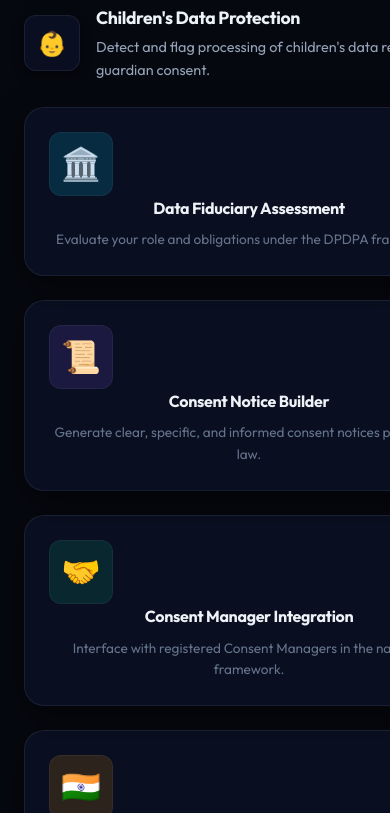
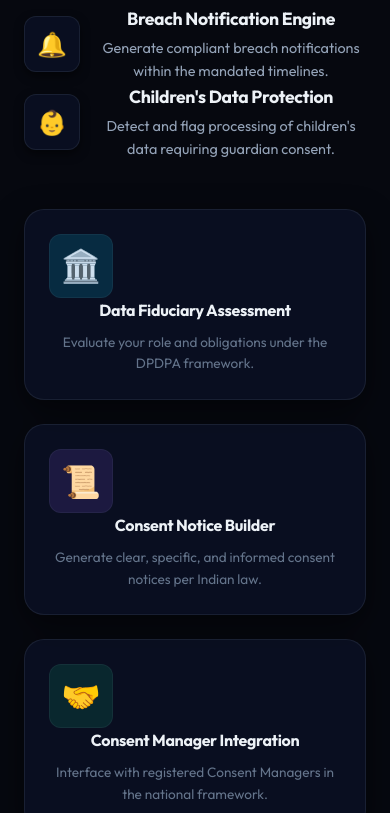
Before and after one commit to psyxsoul/consonant, a React (Vite) app: page / in a window 390 px wide. Shown: the part 2651-3464 px from the top of the page. Built offline with nearby package versions, Linux system fonts and the light colour scheme.

Commit message:
Fix layout: prevent grid overflow and enforce valid responsive columns

```diff
--- a/src/index.css
+++ b/src/index.css
@@ -95,6 +95,7 @@
   box-sizing: border-box;
 }
 
+html,
 body {
   font-family: 'Outfit', 'Inter', sans-serif;
   background: var(--bg-primary);
@@ -102,7 +103,11 @@
   line-height: 1.6;
   transition: background var(--transition-base), color var(--transition-base);
   min-height: 100vh;
+  width: 100%;
+  max-width: 100vw;
   overflow-x: hidden;
+  margin: 0;
+  padding: 0;
 }
 
 /* ---------- Layout Containers ---------- */
@@ -572,20 +577,34 @@
 /* ---------- Grid Utilities ---------- */
 .grid-4 {
   display: grid;
-  grid-template-columns: repeat(auto-fit, minmax(240px, 1fr));
+  grid-template-columns: repeat(auto-fit, minmax(220px, 1fr));
   gap: var(--space-6);
 }
 
 .grid-3 {
   display: grid;
-  grid-template-columns: repeat(auto-fit, minmax(300px, 1fr));
+  grid-template-columns: repeat(auto-fit, minmax(280px, 1fr));
   gap: var(--space-6);
 }
 
 .grid-2 {
   display: grid;
-  grid-template-columns: repeat(auto-fit, minmax(450px, 1fr));
+  grid-template-columns: repeat(auto-fit, minmax(280px, 1fr));
   gap: var(--space-6);
+}
+
+.split-grid {
+  display: grid;
+  grid-template-columns: 1fr 1fr;
+  gap: var(--space-12);
+  align-items: center;
+}
+
+@media (max-width: 900px) {
+  .split-grid {
+    grid-template-columns: 1fr;
+    text-align: center;
+  }
 }
 
 /* ---------- Forms & Inputs ---------- */
--- a/src/pages/Landing.jsx
+++ b/src/pages/Landing.jsx
@@ -144,7 +144,6 @@
                 </div>
             </section>
 
-            <div className="dash-content-inner">
             {/* ===== PILLARS ===== */}
             <section id="features" className="section-highlight animate-fade-in" style={{ animationDelay: '0.2s' }}>
                 <div className="container">
@@ -165,7 +164,7 @@
             {/* ===== DPDPA ===== */}
             <section id="dpdpa" className="animate-fade-in" style={{ padding: 'var(--space-16) 0', position: 'relative' }}>
                 <div className="container">
-                        <div className="grid-2 items-center gap-12">
+                    <div className="split-grid">
                         <div>
                             <span className="badge badge-violet mb-4">India-First Compliance</span>
                             <h2 style={{ fontSize: '2.5rem', marginBottom: 'var(--space-6)' }}>Native DPDPA 2023 Intelligence</h2>
@@ -289,7 +288,6 @@
                     </div>
                 </div>
             </section>
-            </div>
 
             <Footer />
         </div>
```
Lines whose indentation alone changed are shown as unchanged.
